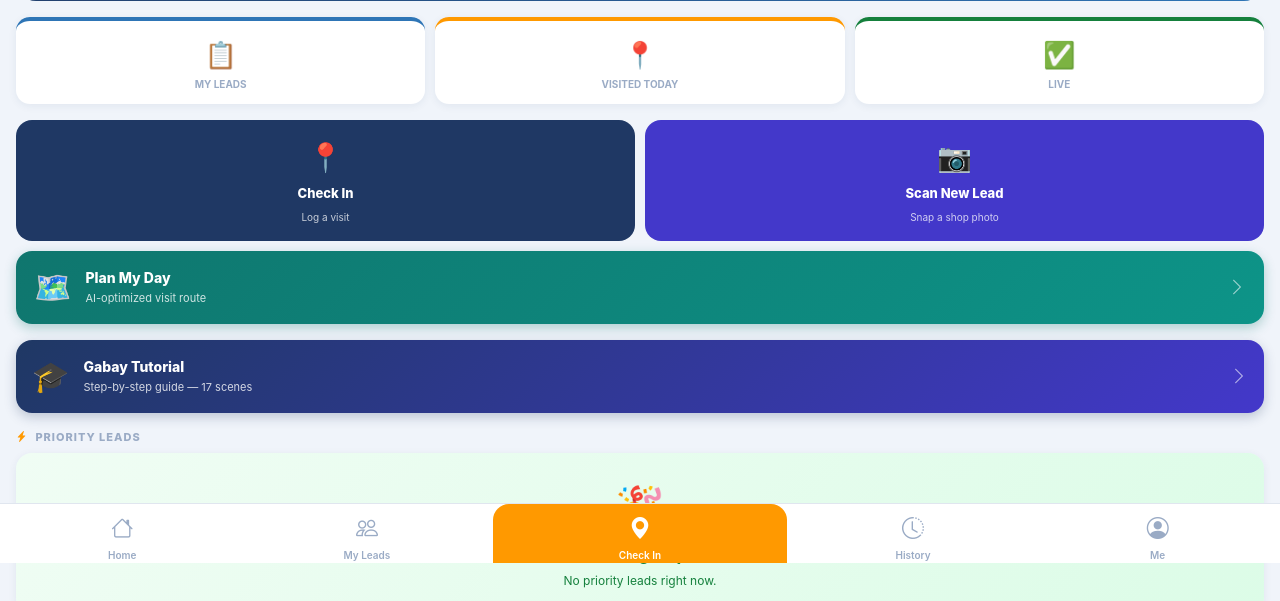
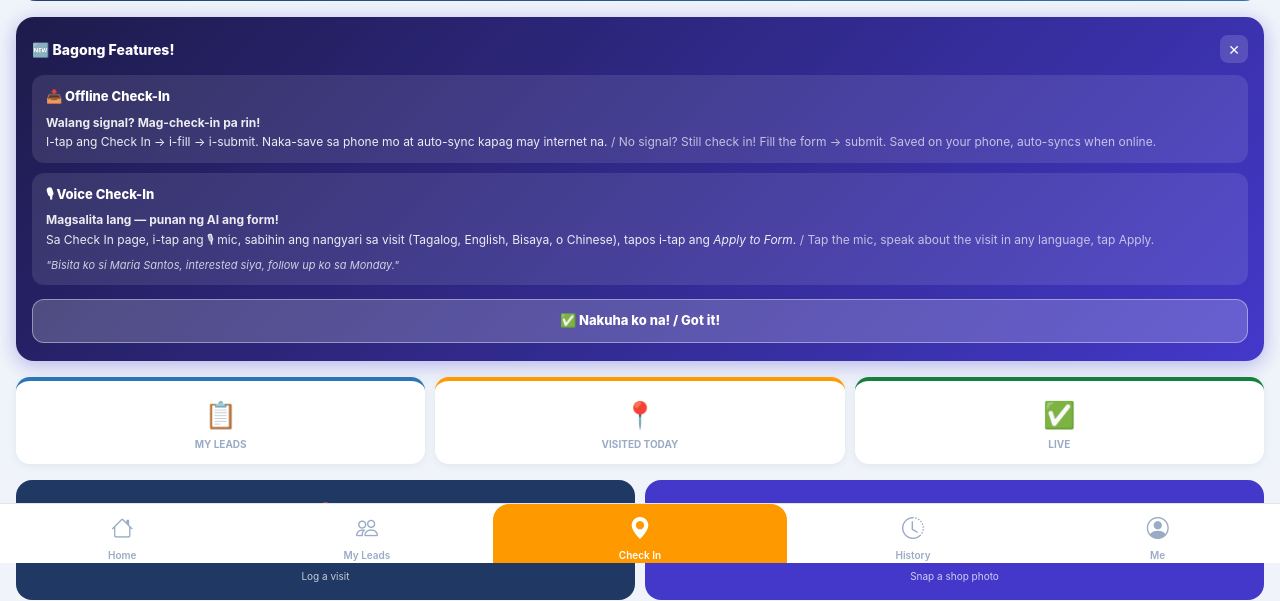
Before and after one commit to AbbieALtria/lsams, a Python web app: template templates/gabay_app/home.html in a window 1280 px wide. Shown: the part 237-838 px from the top of the page. Run offline with Jinja, Linux system fonts and the light colour scheme; the template is opened without the code that fills it, so the values that code supplies are empty.

Commit message:
feat: in-app new features notice for Gabay agents
One-time dismissible card on home screen explaining:
- Offline check-in (Tagalog + English, auto-sync)
- Voice check-in (mic button, multilingual)
Dismissed via localStorage so it only shows once per device.

Co-Authored-By: Claude Sonnet 4.6 <noreply@anthropic.com>

```diff
--- a/templates/gabay_app/home.html
+++ b/templates/gabay_app/home.html
@@ -48,6 +48,51 @@
       <div style="background:#FF9900;width:{{ [pct,100]|min }}%;height:8px;border-radius:6px"></div>
     </div>
   </div>
+</div>
+
+<!-- NEW FEATURES NOTICE (shown once, dismissed via localStorage) -->
+<div id="newFeaturesNotice" style="display:none;background:linear-gradient(135deg,#1e1b4b,#4338ca);
+     border-radius:18px;padding:18px 16px;margin-bottom:16px;color:white;
+     box-shadow:0 4px 20px rgba(67,56,202,0.35)">
+  <div style="display:flex;align-items:center;justify-content:space-between;margin-bottom:12px">
+    <div style="font-size:14px;font-weight:800">🆕 Bagong Features!</div>
+    <button onclick="dismissFeaturesNotice()"
+            style="background:rgba(255,255,255,0.15);border:none;border-radius:8px;
+                   color:white;width:28px;height:28px;font-size:14px;cursor:pointer;
+                   display:flex;align-items:center;justify-content:center;flex-shrink:0">✕</button>
+  </div>
+
+  <!-- Offline Check-In -->
+  <div style="background:rgba(255,255,255,0.1);border-radius:12px;padding:12px 14px;margin-bottom:10px">
+    <div style="font-size:13px;font-weight:800;margin-bottom:6px">📥 Offline Check-In</div>
+    <div style="font-size:12px;opacity:0.9;line-height:1.6">
+      <strong>Walang signal? Mag-check-in pa rin!</strong><br>
+      I-tap ang Check In → i-fill → i-submit. Naka-save sa phone mo at
+      auto-sync kapag may internet na. <span style="opacity:0.75">/ No signal? Still check in!
+      Fill the form → submit. Saved on your phone, auto-syncs when online.</span>
+    </div>
+  </div>
+
+  <!-- Voice Check-In -->
+  <div style="background:rgba(255,255,255,0.1);border-radius:12px;padding:12px 14px;margin-bottom:14px">
+    <div style="font-size:13px;font-weight:800;margin-bottom:6px">🎙 Voice Check-In</div>
+    <div style="font-size:12px;opacity:0.9;line-height:1.6">
+      <strong>Magsalita lang — punan ng AI ang form!</strong><br>
+      Sa Check In page, i-tap ang 🎙 mic, sabihin ang nangyari sa visit
+      (Tagalog, English, Bisaya, o Chinese), tapos i-tap ang <em>Apply to Form</em>.
+      <span style="opacity:0.75">/ Tap the mic, speak about the visit in any language, tap Apply.</span>
+    </div>
+    <div style="margin-top:8px;font-size:11px;opacity:0.75;font-style:italic">
+      "Bisita ko si Maria Santos, interested siya, follow up ko sa Monday."
+    </div>
+  </div>
+
+  <button onclick="dismissFeaturesNotice()"
+          style="width:100%;background:rgba(255,255,255,0.2);border:1.5px solid rgba(255,255,255,0.4);
+                 color:white;border-radius:12px;padding:11px;font-size:13px;font-weight:800;
+                 cursor:pointer">
+    ✅ Nakuha ko na! / Got it!
+  </button>
 </div>
 
 <!-- OFFLINE PENDING SYNC CARD (shown by JS when queue > 0) -->
@@ -501,5 +546,21 @@ window.addEventListener('online', () => setTimeout(refreshPendingCard, 1500));
 
 // Run on page load
 refreshPendingCard();
+
+// ── New features notice (show once per device) ────────────────────────────
+const NOTICE_KEY = 'lsams_notice_offline_voice_v1';
+function showFeaturesNotice() {
+  if (!localStorage.getItem(NOTICE_KEY)) {
+    document.getElementById('newFeaturesNotice').style.display = 'block';
+  }
+}
+function dismissFeaturesNotice() {
+  localStorage.setItem(NOTICE_KEY, '1');
+  const el = document.getElementById('newFeaturesNotice');
+  el.style.opacity = '0';
+  el.style.transition = 'opacity 0.3s';
+  setTimeout(() => el.style.display = 'none', 300);
+}
+showFeaturesNotice();
 </script>
 {% endblock %}
```
